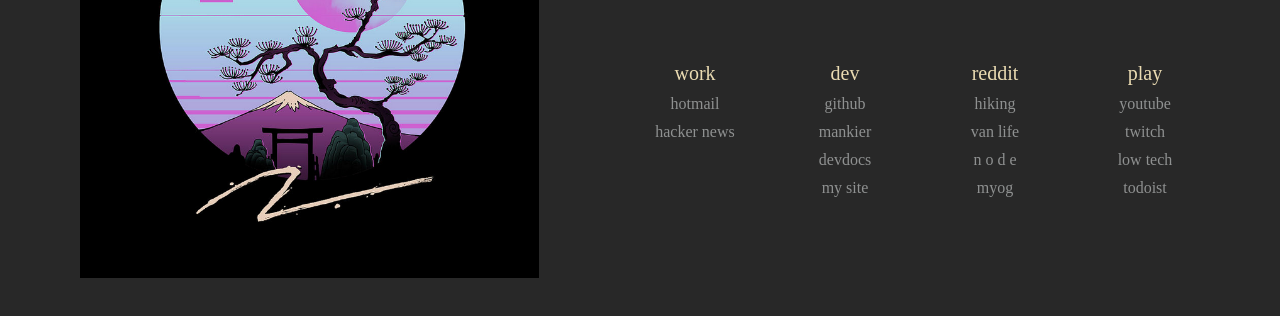
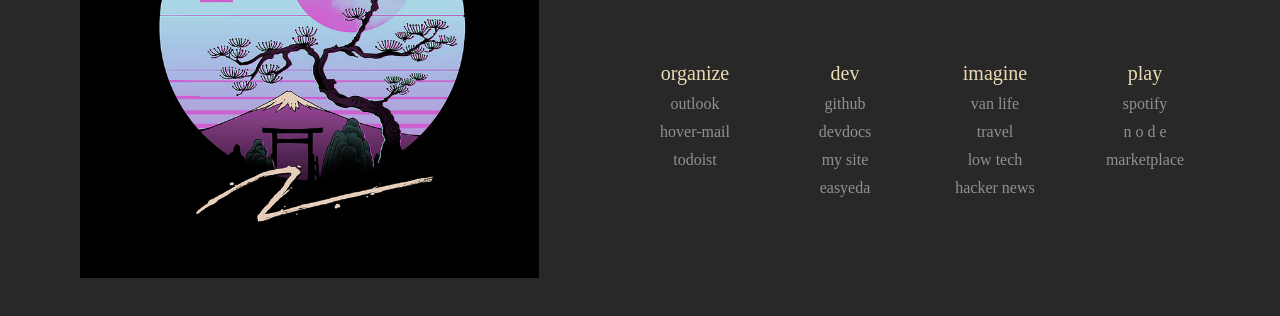
Before and after one commit to Sento920/Sento920.github.io, a plain HTML site: page index.html in a window 1280 px wide. Shown: the part 350-666 px from the top of the page. Drawn offline with Linux system fonts and the light colour scheme.

Commit message:
More link changes

```diff
--- a/index.html
+++ b/index.html
@@ -21,10 +21,11 @@
             <div class="bookmarks">
                 <div class="category">
                     <div class="links">
-                        <li class="title">work</li>
-                        <li><a href="https://hotmail.com/">hotmail</a></li>
-                        <li><a href="https://news.ycombinator.com/">hacker news</a></li>
-
+                        <li class="title">organize</li>
+                        <li><a href="https://hotmail.com/">outlook</a></li>
+                        <li><a href="https://mail.hover.com/?_task=mail&mbox=INBOX">hover-mail</a></li>
+                        <li><a href="https://todoist.com/app/today">todoist</a></li>
+                        <li>
                     </div>
                 </div>
 
@@ -32,29 +33,29 @@
                     <div class="links">
                         <li class="title">dev</li>
                         <li><a href="https://github.com/">github</a></li>
-                        <li><a href="https://mankier.com/">mankier</a></li>
                         <li><a href="https://devdocs.io/">devdocs</a></li>
-			  <li><a href="https://www.tylerrusch.com">my site</a></li>
+			            <li><a href="https://www.tylerrusch.com">my site</a></li>
+                        <li><a href="https://easyeda.com/editor">easyeda</a></li>
                     </div>
                 </div>
 
                 <div class="category">
                     <div class="links">
-                        <li class="title"><a style="color: #EADBB2" href="https://reddit.com">reddit</a></li>
-                        <li><a href="https://reddit.com/r/hiking/">hiking</a></li>
+                        <li class="title">imagine</li>
                         <li><a href="https://www.reddit.com/user/xiaman/m/van_life/">van life</a></li>
-			  <li><a href="https://n-o-d-e.net/index.html">n o d e</a></li>
-                        <li><a href="https://reddit.com/r/myog/">myog</a></li>
+                        <li><a href="https://reddit.com/user/xiaman/m/travel/">travel</a></li>
+			            <li><a href="https://solar.lowtechmagazine.com/">low tech</a></li>
+                        <li><a href="https://news.ycombinator.com/">hacker news</a></li>
                     </div>
                 </div>
 
                 <div class="category">
                     <div class="links">
                         <li class="title">play</li>
-                        <li><a href="https://youtube.com/">youtube</a></li>
-                        <li><a href="https://twitch.tv/">twitch</a></li>
-			<li><a href="https://solar.lowtechmagazine.com/">low tech</a></li>
-			<li><a href="https://todoist.com/app/today">todoist<a></li>
+                        <li><a href="https://open.spotify.com/">spotify</a></li>
+			            <li><a href="https://n-o-d-e.net/index.html">n o d e</a></li>
+                        <li><a href="https://facebook.com/marketplace/inbox">marketplace</a></li>
+
                    </div>
                 </div>
             </div>
```
